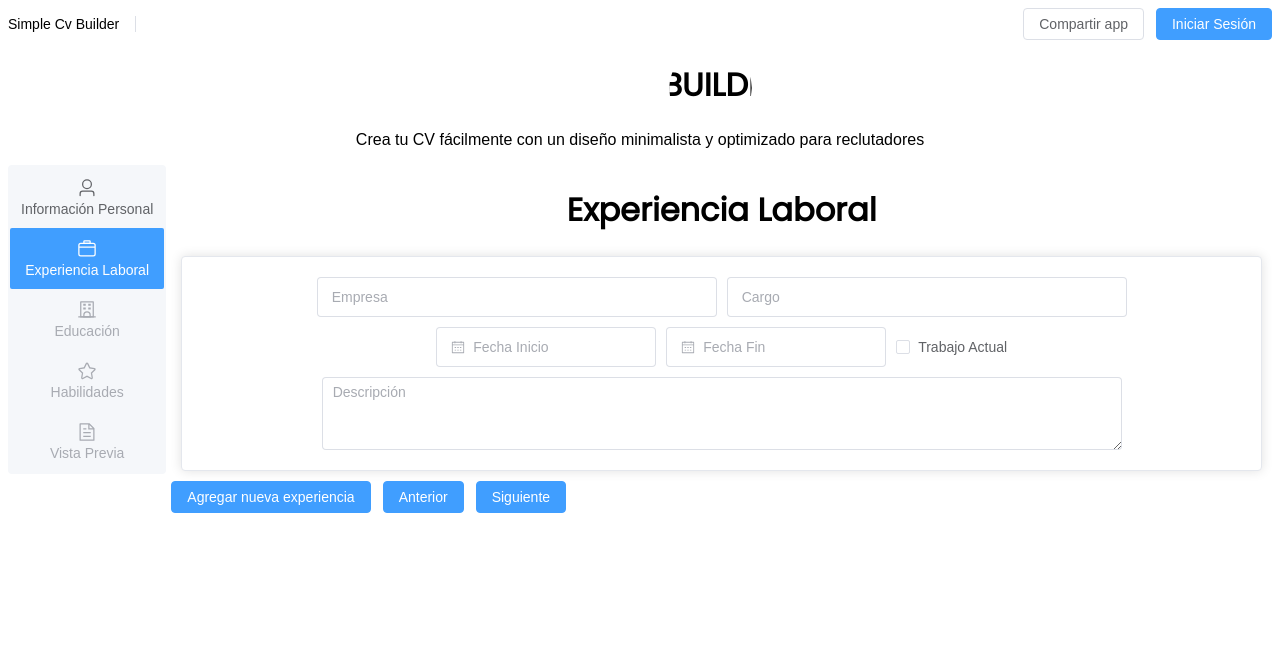
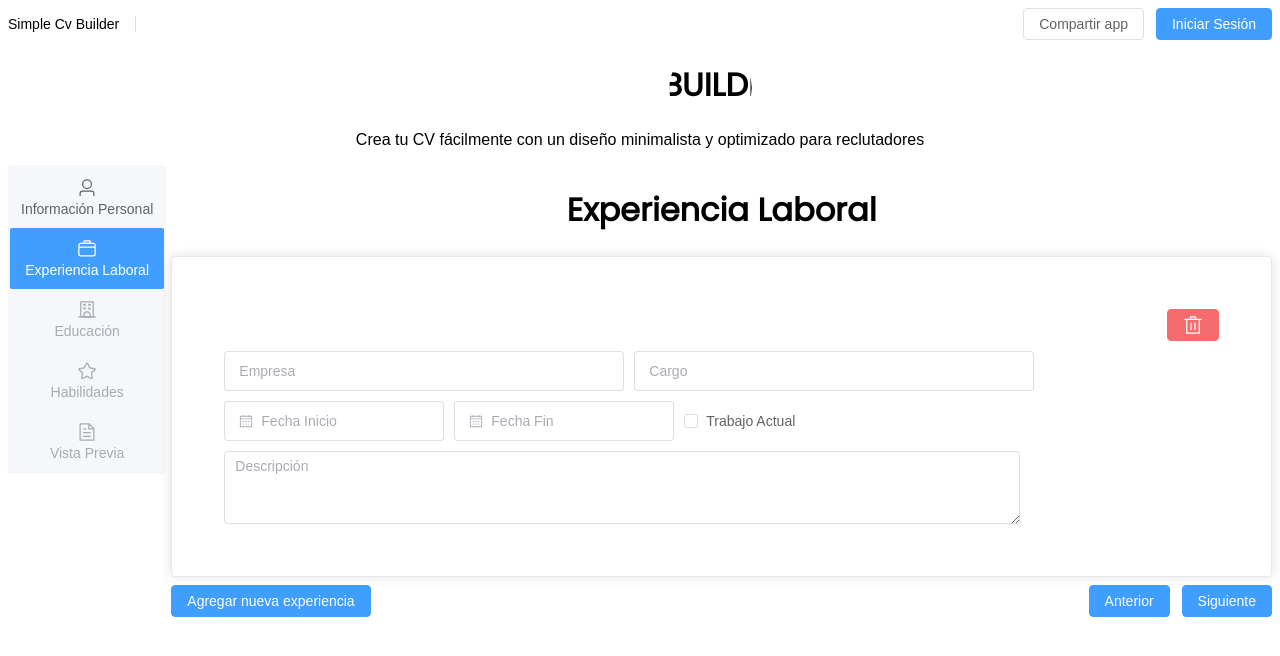
Before and after one commit to fainnerramirez/SimpleCvBuilder, a Vue app: page / in a window 1280 px wide. Both pictures are taken after a click on the button "siguiente". Shown: the top 656 px of the page. Built offline with nearby package versions, Linux system fonts and the light colour scheme.

Commit message:
feat: se agrega funcionalidad de eleiminar experiencias

```diff
--- a/src/components/ExperienceComponent.vue
+++ b/src/components/ExperienceComponent.vue
@@ -1,6 +1,13 @@
 <template>
-    <el-card style="margin: 10px;">
+    <el-card class="container__work">
         <div class="container__work__app">
+            <div class="experience__delete">
+                <el-button type="danger" class="button" @click="deleteExperience(idExperience)">
+                    <el-icon size="20">
+                        <component :is="Delete" />
+                    </el-icon>
+                </el-button>
+            </div>
             <div>
                 <el-input class="input-field" v-model="inputCompany" type="text" size="large"
                     placeholder="Empresa"></el-input>
@@ -25,11 +32,15 @@
 <script lang="ts" setup>
 import { ref } from 'vue';
 import type { WorkExperienceStoreProps } from '../types/types';
+import { Delete } from "@element-plus/icons-vue";
+import { useSimpleCvStore } from '../stores/store';
 
 interface Props { data: WorkExperienceStoreProps }
 const props = defineProps<Props>();
 const { data } = props;
 
+const store = useSimpleCvStore();
+const idExperience = ref<string>(data.id);
 const inputCompany = ref<string>(data.company);
 const inputPosition = ref<string>(data.position);
 const inputDateStart = ref<string>(data.dateStart);
@@ -37,9 +48,22 @@ const inputDateEnd = ref<string>(data.dateEnd);
 const checkActuallyWork = ref<boolean>(data.isActuallyWork);
 const inputDescription = ref<string>(data.description);
 
+const deleteExperience = (id: string) => {
+    console.log("Id work: ", id);
+    store.$patch((state) => {
+        state.workExperienceStore = state.workExperienceStore.filter(e => e.id !== id)
+    });
+    console.log("Nuevo state: ", store.workExperienceStore);
+}
+
 </script>
 
 <style scoped>
+.container__work {
+    padding: 2em;
+    margin-top: 0.5em;
+}
+
 .container__work__app {
     display: flex;
     justify-content: center;
@@ -54,7 +78,7 @@ const inputDescription = ref<string>(data.description);
     display: flex;
     gap: 10px;
     align-items: center;
-    justify-content: center;
+    justify-content: start;
     width: 100%;
 }
 
@@ -75,4 +99,10 @@ const inputDescription = ref<string>(data.description);
     min-width: 320px;
     max-width: 800px;
 }
+
+.experience__delete {
+    display: flex;
+    justify-content: end !important;
+    width: 100%;
+}
 </style>
--- a/src/components/WorkExperienceComponent.vue
+++ b/src/components/WorkExperienceComponent.vue
@@ -1,12 +1,16 @@
 <template>
-  <div>
+  <div class="work">
     <h1 style="text-align: center;">Experiencia Laboral</h1>
-    <span v-for="experience in dataExperience">
+    <span v-for="experience in dataExperience" class="work-item">
       <ExperienceComponent :data="experience" />
     </span>
-    <el-button type="primary" @click="addExperience">Agregar nueva experiencia</el-button>
-    <el-button type="primary" @click="previous">Anterior</el-button>
-    <el-button type="primary" @click="next">Siguiente</el-button>
+    <div class="buttons">
+      <el-button type="primary" @click="addExperience">Agregar nueva experiencia</el-button>
+      <div class="buttons-actions">
+        <el-button type="primary" @click="previous">Anterior</el-button>
+        <el-button type="primary" @click="next">Siguiente</el-button>
+      </div>
+    </div>
   </div>
 </template>
 
@@ -38,4 +42,18 @@ const previous = () => store.previousStep();
 
 </script>
 
-<style scoped></style>
+<style scoped>
+.work>.buttons {
+  margin-top: 0.5em;
+  display: flex;
+  align-items: center;
+  gap: 1em;
+}
+
+.work>.buttons>.buttons-actions {
+  display: flex;
+  align-items: center;
+  justify-content: end;
+  width: 100%;
+}
+</style>
```
Also changed, not shown: src/stores/store.ts (+3 -4 lines).
